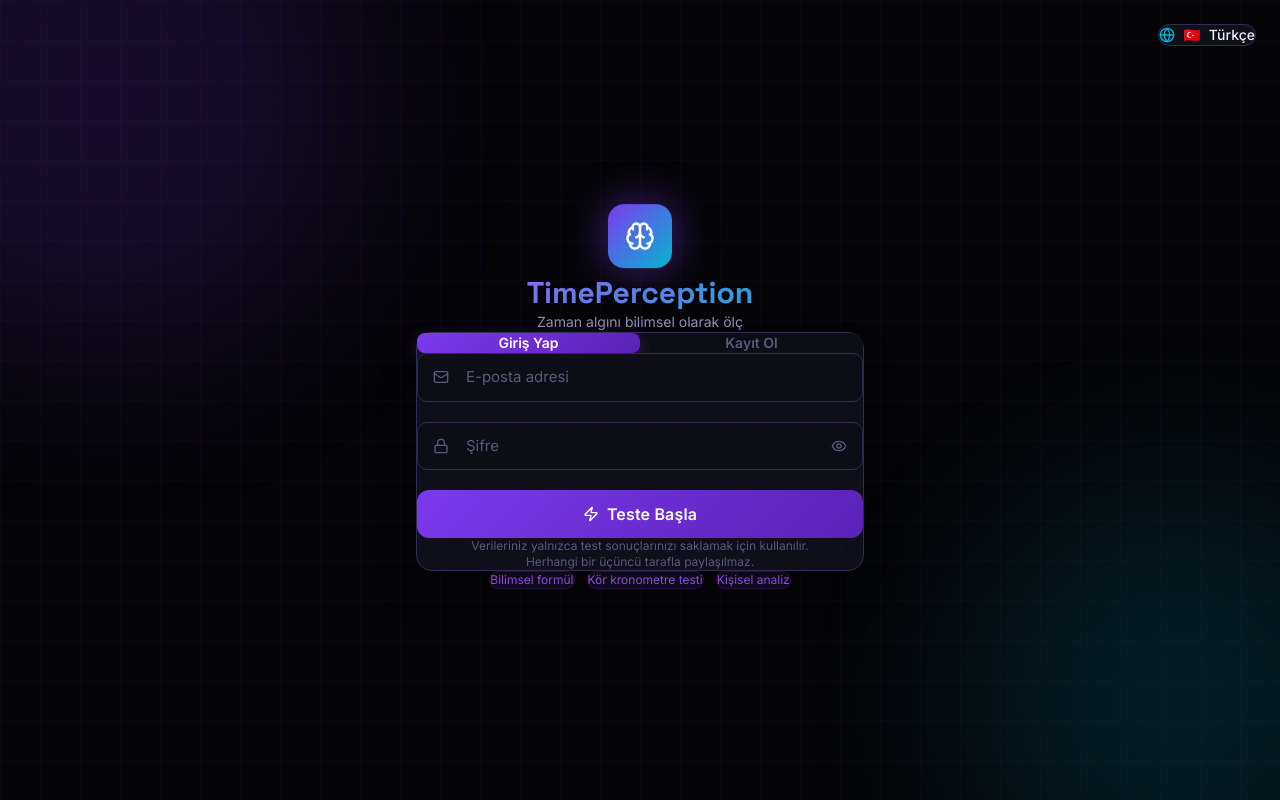
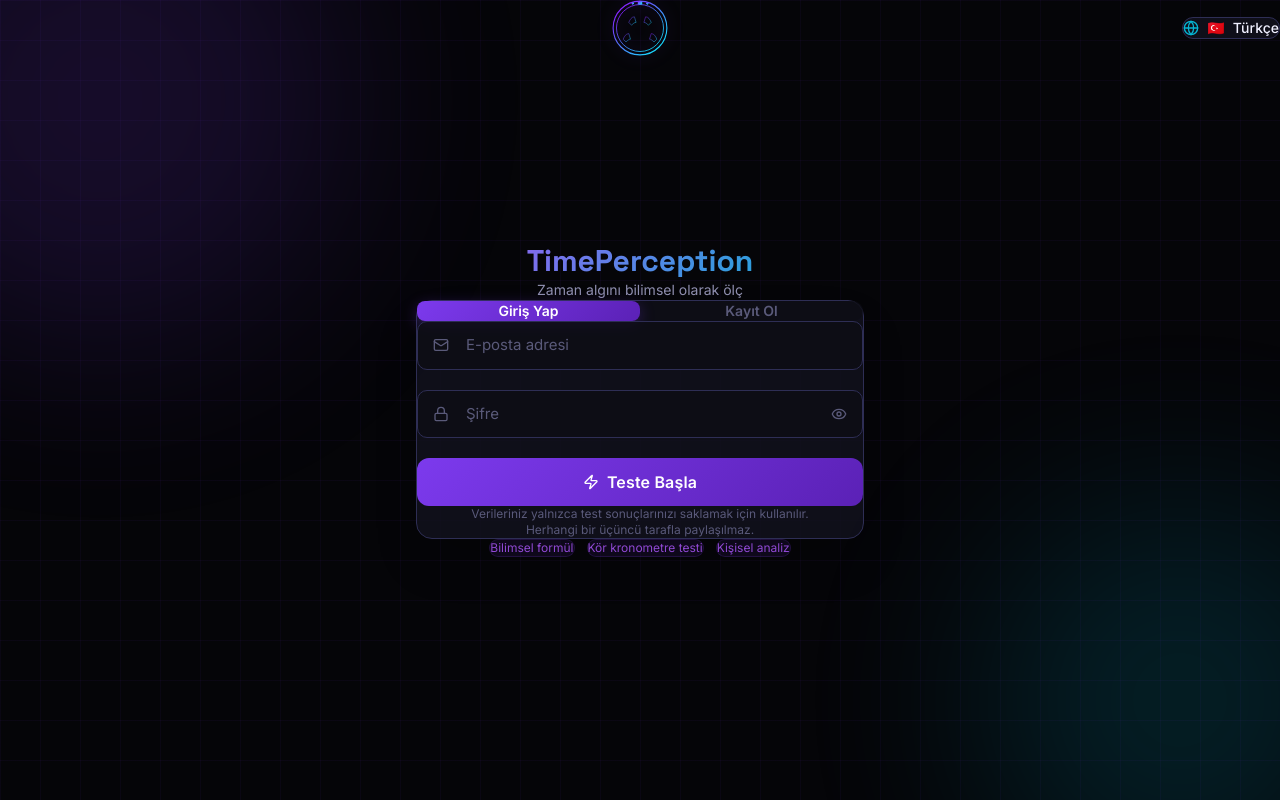
Before and after one commit to nihataliciii/tp, a Next.js app: page / in a window 1280 px wide. Built offline with nearby package versions, Linux system fonts and the light colour scheme.

Commit message:
updated components and app

```diff
--- a/app/page.tsx
+++ b/app/page.tsx
@@ -7,6 +7,7 @@ import LoadingScreen from '@/components/LoadingScreen';
 import ChronometerScreen from '@/components/ChronometerScreen';
 import ResultsScreen from '@/components/ResultsScreen';
 import LanguageSelector from '@/components/LanguageSelector';
+import Logo from '@/components/Logo';
 
 function AppRouter() {
   const { stage } = useApp();
@@ -30,7 +31,15 @@ function AppRouter() {
 export default function Home() {
   return (
     <AppProvider>
-      <LanguageSelector />
+      <header className="absolute top-0 left-0 right-0 z-50 flex justify-between items-center p-4 md:p-6 pointer-events-none">
+        <div className="flex-1" />
+        <div className="flex-shrink-0 pointer-events-auto">
+          <Logo />
+        </div>
+        <div className="flex-1 flex justify-end pointer-events-auto">
+          <LanguageSelector />
+        </div>
+      </header>
       <AppRouter />
     </AppProvider>
   );
--- a/components/AuthScreen.tsx
+++ b/components/AuthScreen.tsx
@@ -54,12 +54,8 @@ export default function AuthScreen() {
 
       <div className="min-h-full w-full flex items-center justify-center p-4 py-12 relative z-10">
         <div className="w-full max-w-md animate-fade-in-up mx-auto">
-        {/* Logo */}
+        {/* Title & Subtitle */}
         <div className="text-center mb-8">
-          <div className="inline-flex items-center justify-center w-16 h-16 rounded-2xl mb-4 animate-float"
-               style={{ background: 'linear-gradient(135deg, #7c3aed, #06b6d4)', boxShadow: '0 0 40px rgba(124,58,237,0.5)' }}>
-            <Brain size={30} color="white" />
-          </div>
           <h1 className="text-3xl font-bold gradient-text mb-1">TimePerception</h1>
           <p style={{ color: 'var(--text-secondary)', fontSize: '14px' }}>
             {t(language, 'authSubtitle')}
--- a/components/LanguageSelector.tsx
+++ b/components/LanguageSelector.tsx
@@ -32,7 +32,7 @@ export default function LanguageSelector() {
   const currentLang = languages.find(l => l.code === language) || languages[0];
 
   return (
-    <div className="absolute top-6 right-6 z-50 animate-fade-in-up" ref={dropdownRef}>
+    <div className="relative z-50 animate-fade-in-up" ref={dropdownRef}>
       <button
         onClick={() => setIsOpen(!isOpen)}
         className="flex items-center gap-2 px-3 py-2 rounded-xl glass-card text-sm font-medium transition-all hover:bg-[rgba(26,26,46,0.9)]"
--- /dev/null
+++ b/components/Logo.tsx
@@ -0,0 +1,61 @@
+export default function Logo({ className = '' }: { className?: string }) {
+  return (
+    <div className={`flex flex-col items-center justify-center ${className}`}>
+      <svg
+        xmlns="http://www.w3.org/2000/svg"
+        viewBox="0 0 100 100"
+        className="w-12 h-12 md:w-14 md:h-14"
+        style={{ filter: 'drop-shadow(0 0 8px rgba(124,58,237,0.3))' }}
+      >
+        <circle cx="50" cy="50" r="48" fill="transparent" stroke="url(#logoGradient)" strokeWidth="2" />
+
+        <path
+          d="M50 8 A42 42 0 1 1 50 92 A42 42 0 1 1 50 8 Z"
+          fill="transparent"
+          stroke="url(#logoGradient)"
+          strokeWidth="1.5"
+          strokeLinecap="round"
+        />
+
+        <rect x="46" y="2" width="8" height="6" rx="1" fill="url(#logoGradient)" />
+        <rect x="35" y="4" width="4" height="4" rx="1" fill="url(#logoGradient)" transform="rotate(-30 37 6)" />
+        <rect x="61" y="4" width="4" height="4" rx="1" fill="url(#logoGradient)" transform="rotate(30 63 6)" />
+
+        <path
+          d="M40 30 C35 30, 32 35, 30 40 L35 45 C38 42, 40 40, 43 40 Z"
+          fill="transparent"
+          stroke="url(#logoGradient)"
+          strokeWidth="0.8"
+        />
+        <path
+          d="M60 30 C65 30, 68 35, 70 40 L65 45 C62 42, 60 40, 57 40 Z"
+          fill="transparent"
+          stroke="url(#logoGradient)"
+          strokeWidth="0.8"
+        />
+        <path
+          d="M30 60 C25 60, 22 65, 20 70 L25 75 C28 72, 30 70, 33 70 Z"
+          fill="transparent"
+          stroke="url(#logoGradient)"
+          strokeWidth="0.8"
+        />
+        <path
+          d="M70 60 C75 60, 78 65, 80 70 L75 75 C72 72, 70 70, 67 70 Z"
+          fill="transparent"
+          stroke="url(#logoGradient)"
+          strokeWidth="0.8"
+        />
+
+        <line x1="50" y1="50" x2="50" y2="35" stroke="url(#logoGradient)" strokeWidth="2" strokeLinecap="round" />
+        <line x1="50" y1="50" x2="65" y2="50" stroke="url(#logoGradient)" strokeWidth="2" strokeLinecap="round" />
+
+        <defs>
+          <linearGradient id="logoGradient" x1="0%" y1="0%" x2="100%" y2="100%">
+            <stop offset="0%" style={{ stopColor: '#9d00ff', stopOpacity: 1 }} />
+            <stop offset="100%" style={{ stopColor: '#00ffff', stopOpacity: 1 }} />
+          </linearGradient>
+        </defs>
+      </svg>
+    </div>
+  );
+}
```
